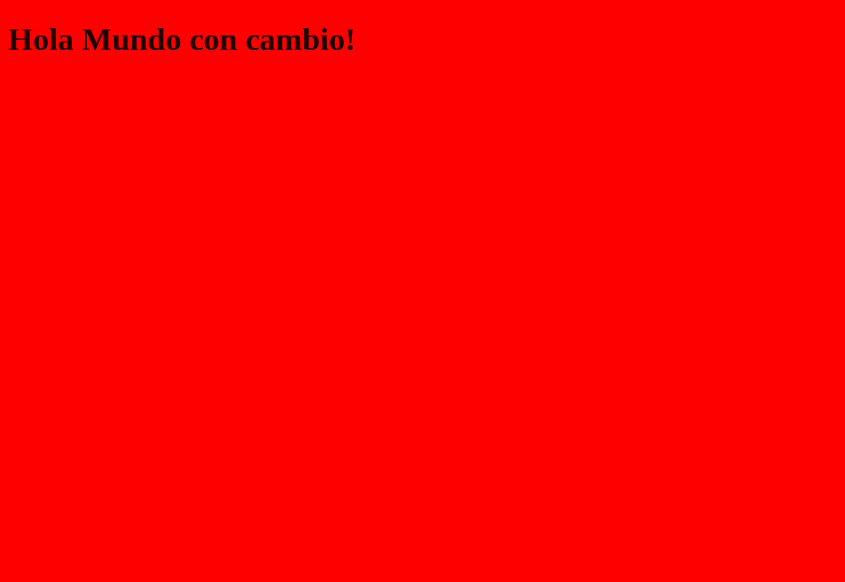
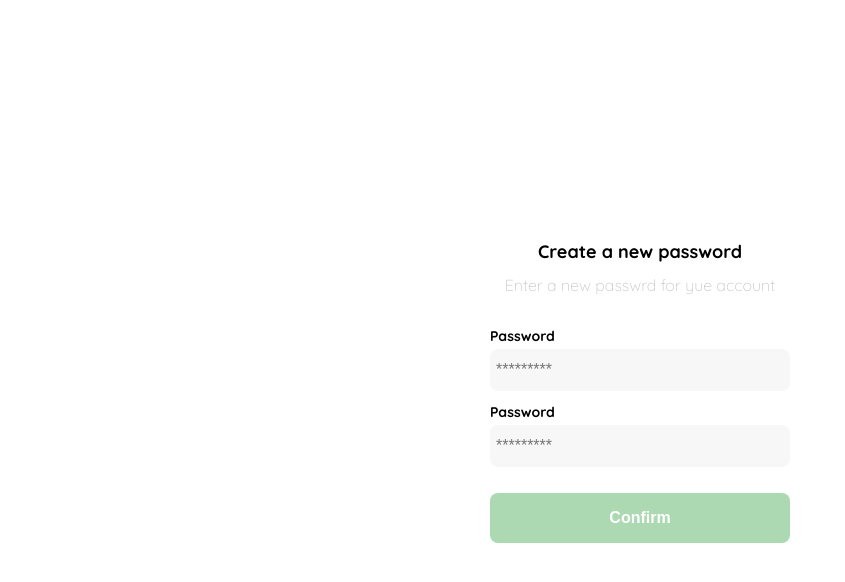
Before and after one commit to MiguelAngelMP10/react-shop, a React app: page / in a window 1280 px wide. Shown: the top 582 px of the page, without its empty margins (0-845 px from the left). Built offline with nearby package versions, Linux system fonts and the light colour scheme.

Commit message:
Estilos en los componentes de React

```diff
--- a/public/index.html
+++ b/public/index.html
@@ -5,6 +5,9 @@
     <meta charset="UTF-8">
     <meta http-equiv="X-UA-Compatible" content="IE=edge">
     <meta name="viewport" content="width=device-width, initial-scale=1.0">
+    <link rel="preconnect" href="https://fonts.googleapis.com">
+    <link rel="preconnect" href="https://fonts.gstatic.com" crossorigin>
+    <link href="https://fonts.googleapis.com/css2?family=Quicksand:wght@300;500;700&display=swap" rel="stylesheet">
     <title>React Shop</title>
 </head>
 
--- a/src/components/App.jsx
+++ b/src/components/App.jsx
@@ -1,9 +1,13 @@
 import React from 'react';
-import '../styles/global.scss';
+import Layout from '../containers/Layout';
+import Login from '../containers/Login';
+import '../styles/global.css';
 
 const App = () => {
 	return (
-		<h1>Hola Mundo con cambio!</h1>
+		<Layout>
+			<Login />
+		</Layout>
 	);
 }
 
--- /dev/null
+++ b/src/containers/Layout.jsx
@@ -0,0 +1,11 @@
+import React from 'react';
+
+const Layout = ({ children }) => {
+    return (
+        <div className="Layout">
+            {children}
+        </div>
+    );
+}
+
+export default Layout;
--- a/src/containers/Login.jsx
+++ b/src/containers/Login.jsx
@@ -1,21 +1,18 @@
 import React from 'react';
+import '../styles/Login.scss';
 
 const Login = () => {
     return (
         <div className="login">
             <div className="form-container">
                 <img src="./logos/logo_yard_sale.svg" alt="logo" className="logo" />
-
                 <h1 className="title">Create a new password</h1>
                 <p className="subtitle">Enter a new passwrd for yue account</p>
-
                 <form action="/" className="form">
                     <label for="password" className="label">Password</label>
                     <input type="password" id="password" placeholder="*********" className="input input-password" />
-
                     <label for="new-password" className="label">Password</label>
                     <input type="password" id="new-password" placeholder="*********" className="input input-password" />
-
                     <input type="submit" value="Confirm" className="primary-button login-button" />
                 </form>
             </div>
--- /dev/null
+++ b/src/styles/Login.scss
@@ -0,0 +1,80 @@
+@import 'vars';
+
+.login {
+    width: 100%;
+    height: 100vh;
+    display: grid;
+    place-items: center;
+}
+
+.form-container {
+    display: grid;
+    grid-template-rows: auto 1fr auto;
+    width: 300px;
+}
+
+.logo {
+    width: 150px;
+    margin-bottom: 48px;
+    justify-self: center;
+    display: none;
+}
+
+.title {
+    font-size: var(--lg);
+    margin-bottom: 12px;
+    text-align: center;
+}
+
+.subtitle {
+    color: var(--very-light-pink);
+    font-size: var(--md);
+    font-weight: 300;
+    margin-top: 0;
+    margin-bottom: 32px;
+    text-align: center;
+}
+
+.form {
+    display: flex;
+    flex-direction: column;
+}
+
+.label {
+    font-size: var(--sm);
+    font-weight: bold;
+    margin-bottom: 4px;
+}
+
+.input {
+    background-color: var(--text-input-field);
+    border: none;
+    border-radius: 8px;
+    height: 30px;
+    font-size: var(--md);
+    padding: 6px;
+    margin-bottom: 12px;
+}
+
+.primary-button {
+    background-color: var(--hospital-green);
+    border-radius: 8px;
+    border: none;
+    color: var(--white);
+    width: 100%;
+    cursor: pointer;
+    font-size: var(--md);
+    font-weight: bold;
+    height: 50px;
+}
+
+.login-button {
+    margin-top: 14px;
+    margin-bottom: 30px;
+}
+
+@media (max-width: 640px) {
+    .logo {
+        display: block;
+    }
+}
--- /dev/null
+++ b/src/styles/_vars.scss
@@ -0,0 +1,10 @@
+:root {
+    --white: #FFFFFF;
+    --black: #000000;
+    --very-light-pink: #C7C7C7;
+    --text-input-field: #F7F7F7;
+    --hospital-green: #ACD9B2;
+    --sm: 14px;
+    --md: 16px;
+    --lg: 18px;
+}
--- /dev/null
+++ b/src/styles/global.css
@@ -0,0 +1,4 @@
+body {
+	margin: 0;
+	font-family: 'Quicksand', sans-serif;
+}
--- a/src/styles/global.scss
+++ /dev/null
@@ -1,7 +0,0 @@
-$base-color: #ff0000;
-$color: rgba(black, 0.88);
-
-body {
-    background-color: $base-color;
-    color: $color;
-}
--- a/webpack.config.js
+++ b/webpack.config.js
@@ -30,7 +30,7 @@ module.exports = {
                 ]
             },
             {
-                test: /\.s[ac]ss$/i,
+                test: /\.(css|scss)$/,
                 use: [
                     "style-loader",
                     "css-loader",
```
